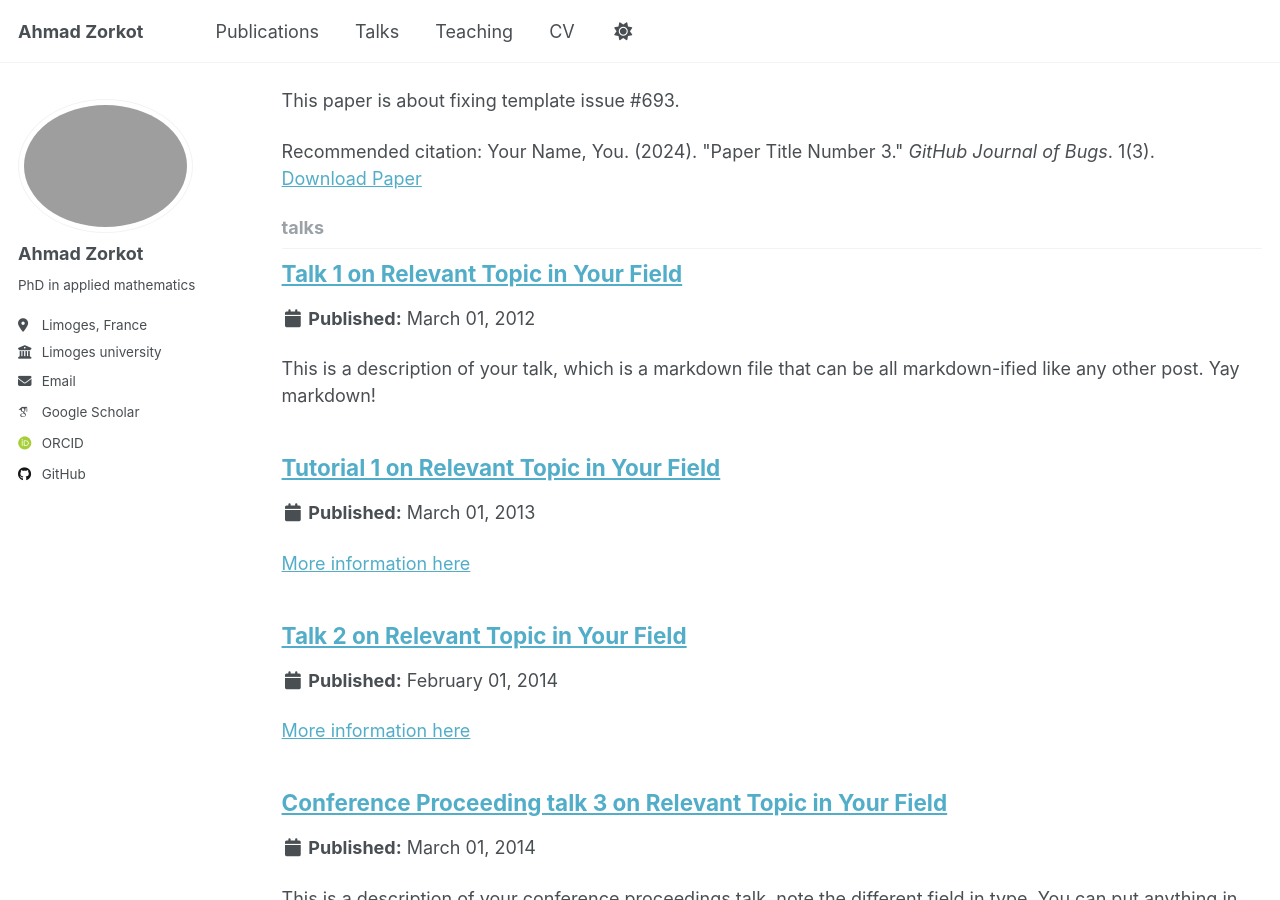
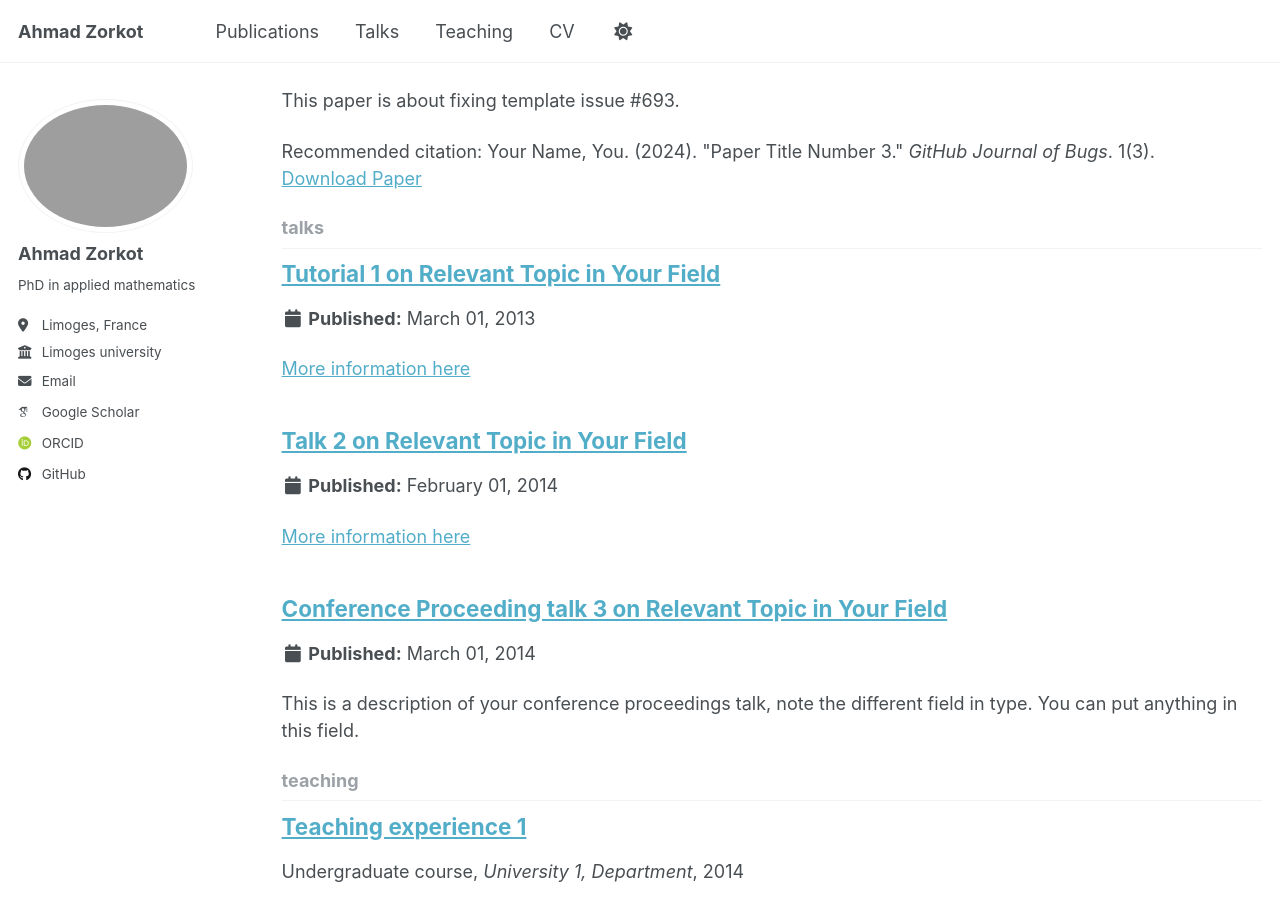
Before and after one commit to ahmadzorkot/ahmadzorkot.github.io, a Jekyll site: the page built from _pages/collection-archive.html, in a window 1280 px wide and 900 px high, scrolled down 864 px. Built offline with Jekyll 4.4.1, drawn with Linux system fonts in a browser that asks for light colours; some web fonts are replaced.

Commit message:
Update 2012-03-01-talk-1.md

```diff
--- a/_talks/2012-03-01-talk-1.md
+++ b/_talks/2012-03-01-talk-1.md
@@ -1,11 +1,6 @@
----
-title: "Talk 1 on Relevant Topic in Your Field"
-collection: talks
-type: "Talk"
-permalink: /talks/2012-03-01-talk-1
-venue: "UC San Francisco, Department of Testing"
-date: 2012-03-01
-location: "San Francisco, CA, USA"
----
-
-This is a description of your talk, which is a markdown file that can be all markdown-ified like any other post. Yay markdown!
+title: "Conference Proceeding talk 3 on Relevant Topic in Your Field"
+date: 2014-03-01
+description: "Conference proceedings talk, Testing Institute of America 2014 Annual Conference, Los Angeles, CA, USA"
+conference_abbrev: "TIA 2014"
+conference_url: "https://tia2014.example.com"
+type: "talk" # Or "poster" for posters
```
